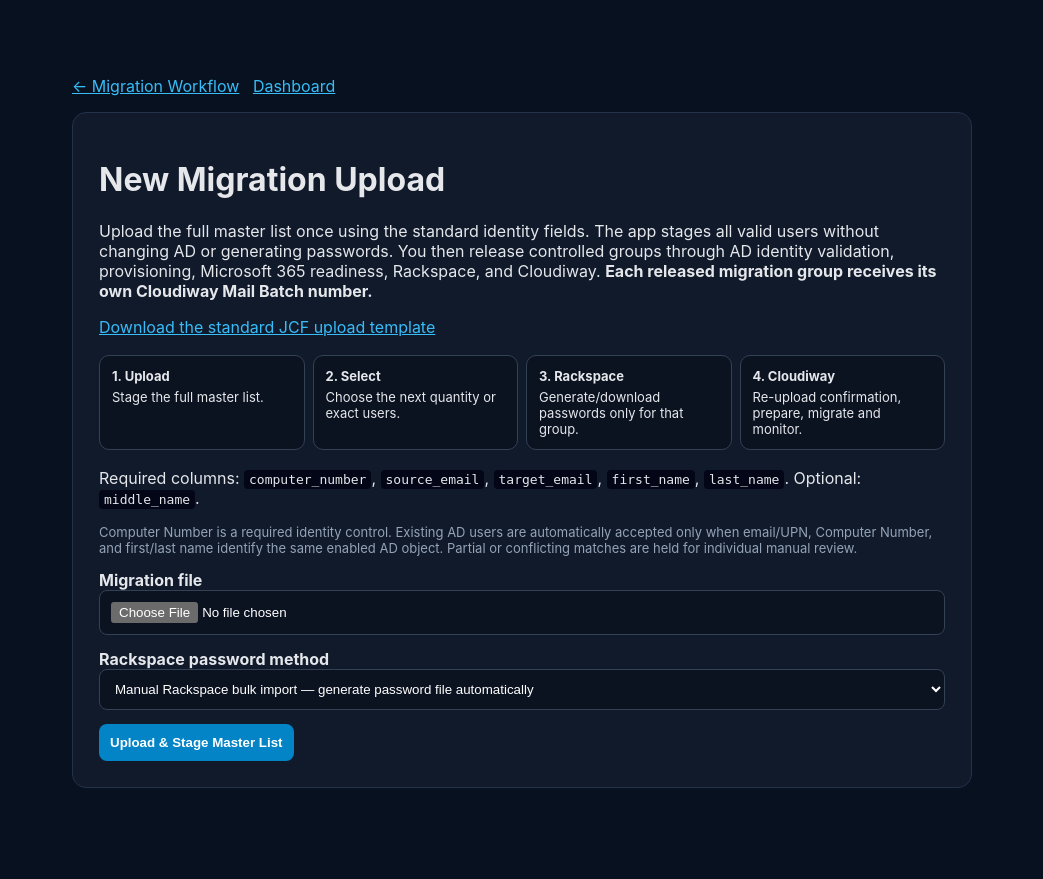
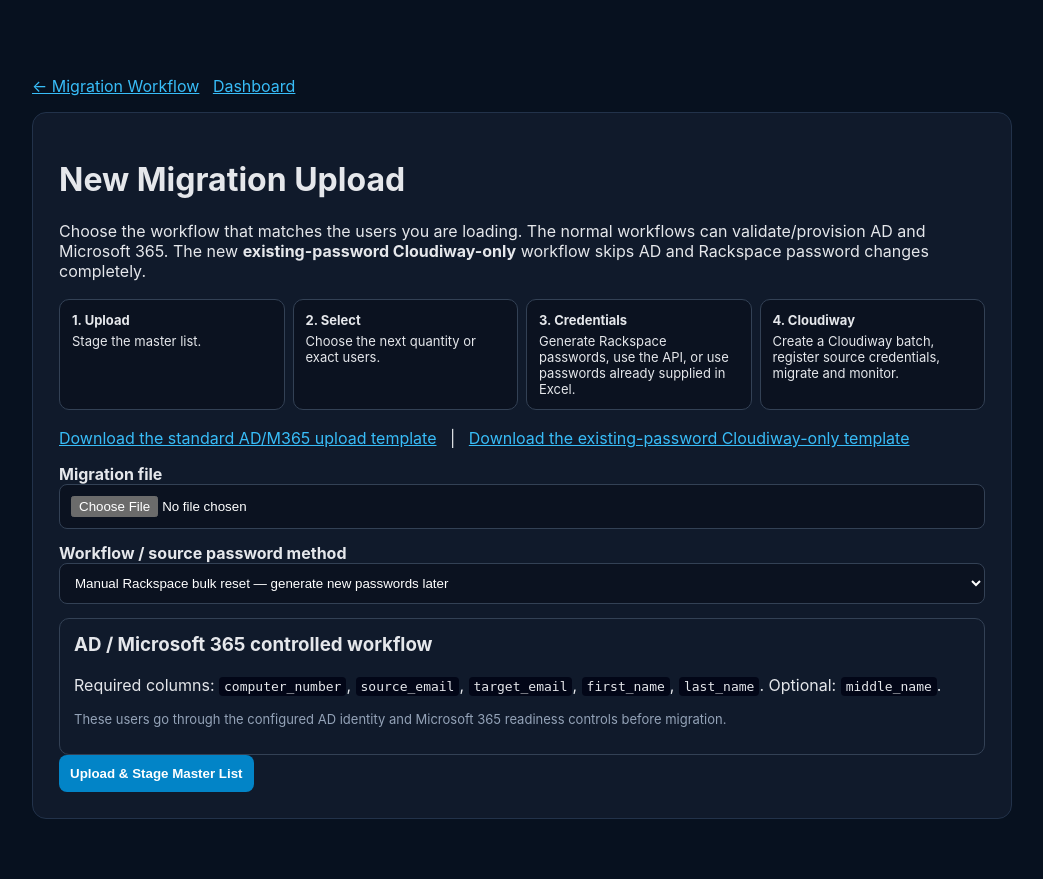
Before and after one commit to nigelebrown/cloudiway-migration-manager, a FastAPI app: page /upload in a window 1280 px wide. Shown: the whole page, without its empty margins (118-1161 px from the left). Before the commit the page ends 788 px from the top, so only its background shows below. Run offline with FastAPI, Linux system fonts and the light colour scheme; the visitor is signed in with stand-in values (Sample User, id 1); parts of the project's set-up code (start-up, migrations or seed data) failed here and were passed over.

Commit message:
Add existing-password Cloudiway-only option to upload screen

```diff
--- a/app/templates/upload.html
+++ b/app/templates/upload.html
@@ -1,18 +1,62 @@
 <!doctype html><html><head><meta charset="utf-8"><meta name="viewport" content="width=device-width,initial-scale=1"><title>New Migration Upload</title><style>
-:root{font-family:Inter,system-ui,sans-serif;color-scheme:dark}body{background:#07111f;color:#e5e7eb;margin:0}.wrap{max-width:900px;margin:40px auto;padding:20px}.card{background:#101a2b;border:1px solid #22324a;padding:26px;border-radius:14px}a{color:#38bdf8}.err{background:#451a1a;color:#fecaca;padding:10px;border-radius:8px}.hint{color:#94a3b8;font-size:13px}.field{margin:14px 0}input,select,button{padding:11px;border-radius:8px}input[type=file],select{width:100%;box-sizing:border-box;background:#0b1220;color:#fff;border:1px solid #334155}button{background:#0284c7;color:white;border:0;font-weight:800}code{background:#020617;padding:2px 5px;border-radius:4px}.flow{display:grid;grid-template-columns:repeat(4,1fr);gap:8px;margin:18px 0}.step{background:#0b1220;border:1px solid #334155;border-radius:10px;padding:12px;font-size:13px}.step b{display:block;margin-bottom:5px}@media(max-width:700px){.flow{grid-template-columns:1fr 1fr}}
+:root{font-family:Inter,system-ui,sans-serif;color-scheme:dark}
+body{background:#07111f;color:#e5e7eb;margin:0}.wrap{max-width:980px;margin:40px auto;padding:20px}.card{background:#101a2b;border:1px solid #22324a;padding:26px;border-radius:14px}
+a{color:#38bdf8}.err{background:#451a1a;color:#fecaca;padding:10px;border-radius:8px}.info{background:#0c4a6e;color:#e0f2fe;padding:12px;border-radius:8px}.warn{background:#422006;color:#fde68a;padding:12px;border-radius:8px}
+.hint{color:#94a3b8;font-size:13px}.field{margin:14px 0}input,select,button{padding:11px;border-radius:8px}input[type=file],select{width:100%;box-sizing:border-box;background:#0b1220;color:#fff;border:1px solid #334155}
+button{background:#0284c7;color:white;border:0;font-weight:800}code{background:#020617;padding:2px 5px;border-radius:4px}.flow{display:grid;grid-template-columns:repeat(4,1fr);gap:8px;margin:18px 0}.step{background:#0b1220;border:1px solid #334155;border-radius:10px;padding:12px;font-size:13px}.step b{display:block;margin-bottom:5px}
+.modebox{border:1px solid #334155;border-radius:10px;padding:14px;margin-top:12px}.modebox h3{margin-top:0}
+@media(max-width:700px){.flow{grid-template-columns:1fr 1fr}}
 </style></head><body><div class="wrap"><p><a href="/workflow">← Migration Workflow</a> &nbsp; <a href="/dashboard">Dashboard</a></p><div class="card">
 <h1>New Migration Upload</h1>
-<p>Upload the full master list once using the standard identity fields. The app stages all valid users without changing AD or generating passwords. You then release controlled groups through AD identity validation, provisioning, Microsoft 365 readiness, Rackspace, and Cloudiway. <b>Each released migration group receives its own Cloudiway Mail Batch number.</b></p><p><a href="/upload/template.xlsx">Download the standard JCF upload template</a></p>
-<div class="flow"><div class="step"><b>1. Upload</b>Stage the full master list.</div><div class="step"><b>2. Select</b>Choose the next quantity or exact users.</div><div class="step"><b>3. Rackspace</b>Generate/download passwords only for that group.</div><div class="step"><b>4. Cloudiway</b>Re-upload confirmation, prepare, migrate and monitor.</div></div>
-<p>Required columns: <code>computer_number</code>, <code>source_email</code>, <code>target_email</code>, <code>first_name</code>, <code>last_name</code>. Optional: <code>middle_name</code>.</p>
-<p class="hint">Computer Number is a required identity control. Existing AD users are automatically accepted only when email/UPN, Computer Number, and first/last name identify the same enabled AD object. Partial or conflicting matches are held for individual manual review.</p>
+<p>Choose the workflow that matches the users you are loading. The normal workflows can validate/provision AD and Microsoft 365. The new <b>existing-password Cloudiway-only</b> workflow skips AD and Rackspace password changes completely.</p>
+
+<div class="flow">
+<div class="step"><b>1. Upload</b>Stage the master list.</div>
+<div class="step"><b>2. Select</b>Choose the next quantity or exact users.</div>
+<div class="step"><b>3. Credentials</b>Generate Rackspace passwords, use the API, or use passwords already supplied in Excel.</div>
+<div class="step"><b>4. Cloudiway</b>Create a Cloudiway batch, register source credentials, migrate and monitor.</div>
+</div>
+
+<p>
+<a href="/upload/template.xlsx">Download the standard AD/M365 upload template</a>
+&nbsp; | &nbsp;
+<a href="/upload/existing-password-template.xlsx">Download the existing-password Cloudiway-only template</a>
+</p>
+
 {% if error %}<p class="err">{{error}}</p>{% endif %}
+
 <form method="post" enctype="multipart/form-data">
 <div class="field"><label><b>Migration file</b></label><input type="file" name="file" accept=".xlsx,.csv" required></div>
-<div class="field"><label><b>Rackspace password method</b></label><select name="workflow_mode">
-<option value="manual_bulk" selected>Manual Rackspace bulk import — generate password file automatically</option>
-<option value="automatic">Automatic Rackspace API reset — use when API access is working</option>
+
+<div class="field"><label><b>Workflow / source password method</b></label>
+<select id="workflowMode" name="workflow_mode" onchange="showModeHelp()">
+<option value="manual_bulk" selected>Manual Rackspace bulk reset — generate new passwords later</option>
+<option value="automatic">Automatic Rackspace API reset — use Rackspace API when available</option>
+<option value="existing_password">Existing source password in Excel — Cloudiway only, skip AD and password reset</option>
 </select></div>
+
+<div id="normalHelp" class="modebox">
+<h3>AD / Microsoft 365 controlled workflow</h3>
+<p>Required columns: <code>computer_number</code>, <code>source_email</code>, <code>target_email</code>, <code>first_name</code>, <code>last_name</code>. Optional: <code>middle_name</code>.</p>
+<p class="hint">These users go through the configured AD identity and Microsoft 365 readiness controls before migration.</p>
+</div>
+
+<div id="existingHelp" class="modebox" style="display:none">
+<h3>Existing password → Cloudiway only</h3>
+<p>Required columns: <code>source_email</code>, <code>target_email</code>, <code>password</code>.</p>
+<p>Optional reference columns: <code>first_name</code>, <code>middle_name</code>, <code>last_name</code>, <code>computer_number</code>.</p>
+<div class="warn"><b>No AD work is performed in this mode.</b> The app does not create, modify, enable, or validate an AD account and does not reset the Rackspace password. It encrypts the supplied password, sends that source credential to Cloudiway for the selected users, and uses the existing configured Cloudiway source/target connectors. The Microsoft 365 target mailbox therefore needs to already exist and be usable.</div>
+<p class="hint">The password is stored encrypted in MySQL and is not written to application logs. Use the exact current IMAP/Rackspace source password in the spreadsheet.</p>
+</div>
+
 <button>Upload & Stage Master List</button>
 </form>
-</div></div></body></html>
+</div></div>
+<script>
+function showModeHelp(){
+  const direct=document.getElementById('workflowMode').value==='existing_password';
+  document.getElementById('existingHelp').style.display=direct?'block':'none';
+  document.getElementById('normalHelp').style.display=direct?'none':'block';
+}
+showModeHelp();
+</script></body></html>
```
